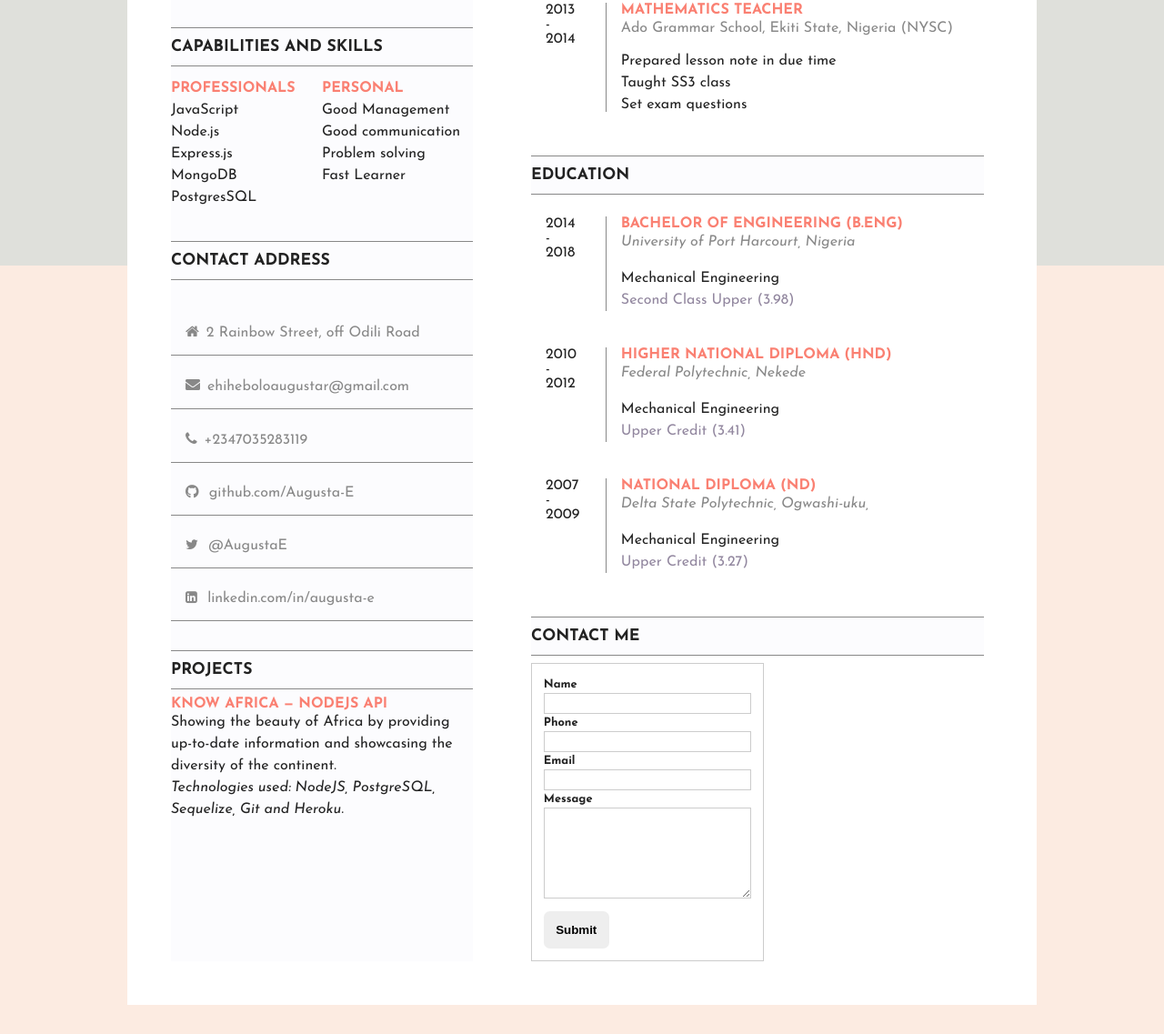
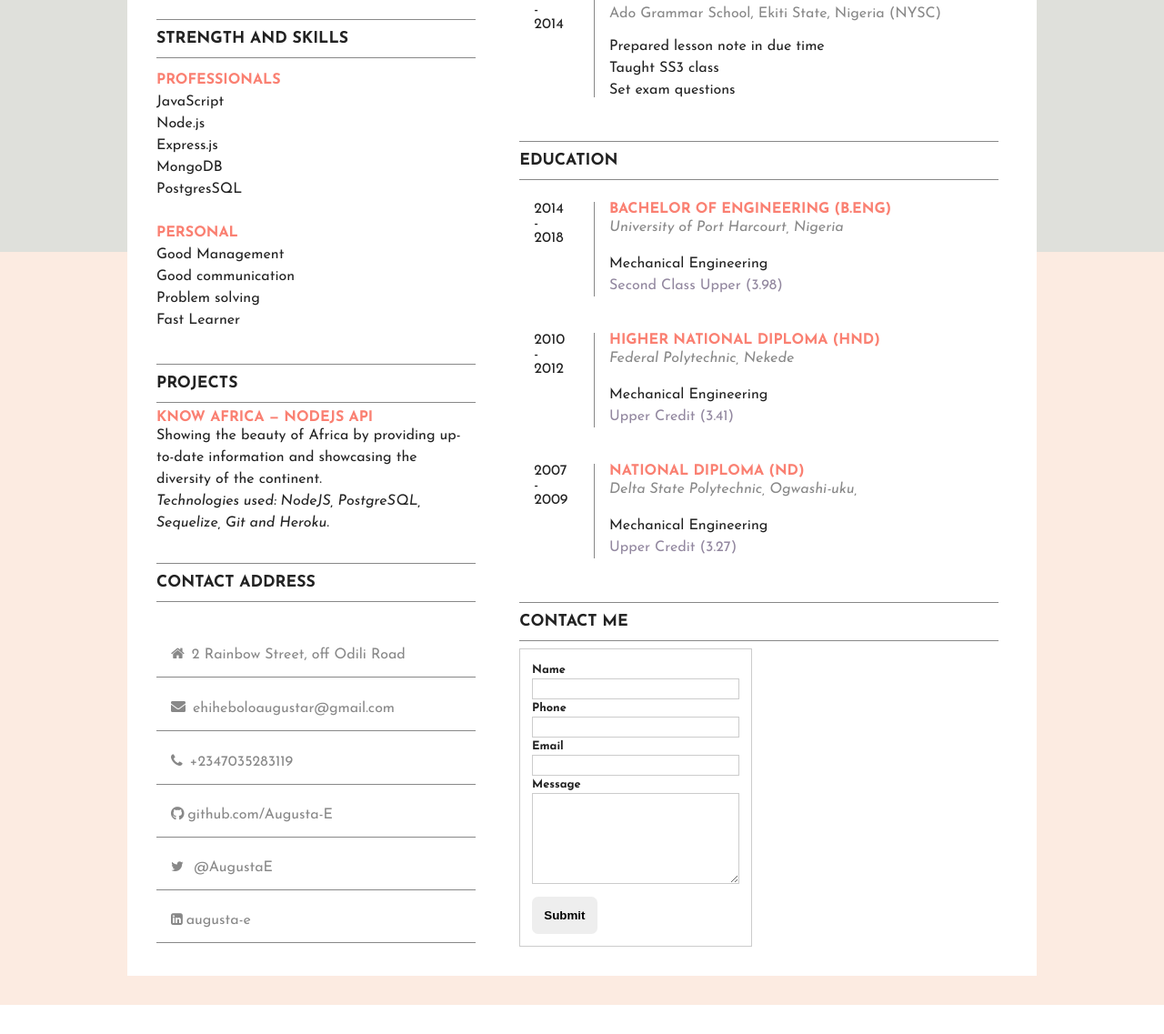
Before and after one commit to Augusta-E/hng-task-2, a website: page public/index.html in a window 1280 px wide. Shown: the part 552-1689 px from the top of the page at 91% size. After the commit the page ends 1657 px from the top, so only its background shows below. Drawn offline with Linux system fonts and the light colour scheme.

Commit message:
made some changes

```diff
--- a/public/css/style.css
+++ b/public/css/style.css
@@ -28,7 +28,6 @@ h2 {
     padding: 0.75rem 0;
     margin-bottom: 0.5rem;
     margin-top: 2;
-    background-color: #FCFCFE;
 }
 
 h3 {
@@ -99,12 +98,10 @@ ul {
 
 .timeline  .event  {
     padding: 1rem;
-}
-
-.timeline  .event{
     display: grid;
     grid-template-columns: 5ch 1fr;
 }
+
 
 .content {
     border-left: 1px solid #888;
@@ -119,17 +116,12 @@ ul {
 
 
 .resume-page {
-    display: grid;
-    grid-template-columns: 40% 1fr;
     background-color: white;
-    padding: 3rem;
+    padding: 2rem;
     max-width: 1000px;
     margin: auto;
-    grid-gap: 4rem;
-}
-
-.resume-page {
-	display: -ms-flex;
+    grid-gap: 3rem;
+    display: -ms-flex;
 	display: -webkit-flex;
 	display: flex;
 }
@@ -139,14 +131,12 @@ ul {
 }
 
 .column_right {
-    background-color: white;
     float: right;
     width: 60%;
 
 }
 
 .column_left {
-    background-color: #FCFCFE;
     float: left;
     width: 40%;
 
@@ -224,14 +214,7 @@ ul {
         width: 90%;
       }
 
-
-      @media only screen and (max-width:500px) {
-        /* For mobile phones: */
-        .column, .column2 {
-            float: none ;
-            width: 100% ;
-          }
-        }
+               /* For mobile phones: */
 
         @media screen and (max-width : 767px) {
 
@@ -241,12 +224,15 @@ ul {
                 float: none;
                 background-color: white;
                 margin-right: 20px;
-
-            }
+          }
 
 
             .resume-page {
 
                 display: block;
             }
+
+            .myForm {
+                width: 17em;
+             }
         }
--- a/public/index.html
+++ b/public/index.html
@@ -28,7 +28,7 @@
             </section>
 
             <section class="skills">
-                <h2>Capabilities and skills</h2>
+                <h2>Strength and skills</h2>
                 <ul>
                     <li>
                         <h3>Professionals</h3>
@@ -40,7 +40,7 @@
                             <li>PostgresSQL</li>
                             <li></li>
                         </ul>
-                    </li>
+                    </li>&nbsp
                     <li>
                         <h3>Personal</h3>
                         <ul>
@@ -55,17 +55,6 @@
                 </ul>
             </section>
 
-            <section class="contact">
-                <h2>Contact address</h2>
-                <ul>
-                    <li><i class="fa fa-home">&nbsp&nbsp</i>2 Rainbow Street, off Odili Road</li>
-                    <li><i class="fas fa-envelope">&nbsp&nbsp</i>ehiheboloaugustar@gmail.com</li>
-                    <li><i class="fa fa-phone">&nbsp&nbsp</i>+2347035283119</li>
-                    <li><a href="https://github.com/Augusta-E"><i class="fab fa-github" style='font-size:15px'>&nbsp&nbsp&nbsp</i>github.com/Augusta-E</a></li>
-                    <li><i class="fa fa-twitter" style='font-size:15px'>&nbsp&nbsp&nbsp</i>@AugustaE</li>
-                    <li><a href="https://www.linkedin.com/in/augusta-e/"><i class="fa fa-linkedin-square" style='font-size:15px'>&nbsp&nbsp&nbsp</i>linkedin.com/in/augusta-e</a></li>
-                </ul>
-            </section>
             <section class="projects">
                 <h2>Projects</h2>
                 <h3>Know Africa — NodeJS API</h3>
@@ -73,6 +62,19 @@
                     diversity of the continent.</p>
                 <p><em>Technologies used: NodeJS, PostgreSQL, Sequelize, Git and Heroku.</em></p>
             </section>
+
+            <section class="contact">
+                <h2>Contact address</h2>
+                <ul>
+                    <li><i class="fa fa-home">&nbsp&nbsp</i>2 Rainbow Street, off Odili Road</li>
+                    <li><i class="fas fa-envelope">&nbsp&nbsp</i>ehiheboloaugustar@gmail.com</li>
+                    <li><i class="fa fa-phone">&nbsp&nbsp</i>+2347035283119</li>
+                    <li><a href="https://github.com/Augusta-E"><i class="fab fa-github" style='font-size:15px'>&nbsp</i>github.com/Augusta-E</a></li>
+                    <li><i class="fa fa-twitter" style='font-size:15px'>&nbsp&nbsp&nbsp</i>@AugustaE</li>
+                    <li><a href="https://www.linkedin.com/in/augusta-e/"><i class="fa fa-linkedin-square" style='font-size:15px'>&nbsp</i>augusta-e</a></li>
+                </ul>
+            </section>
+
         </div>
 
         <div class="column_right">
```
